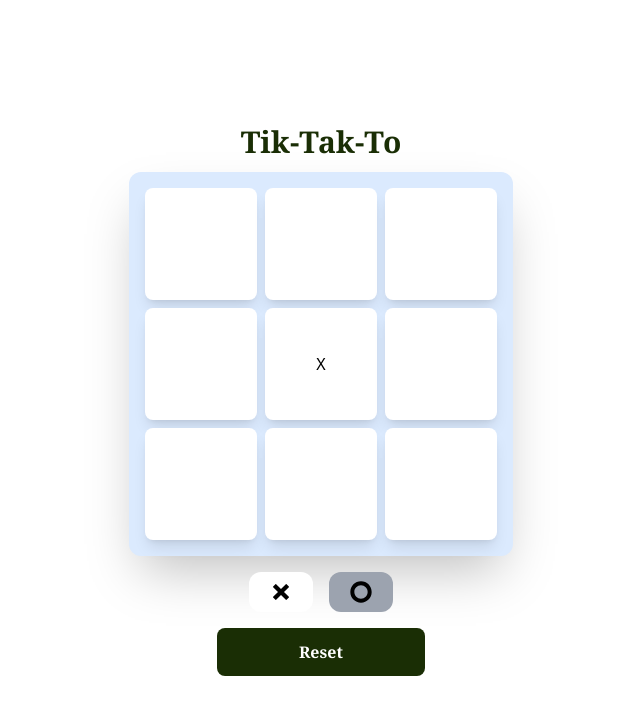
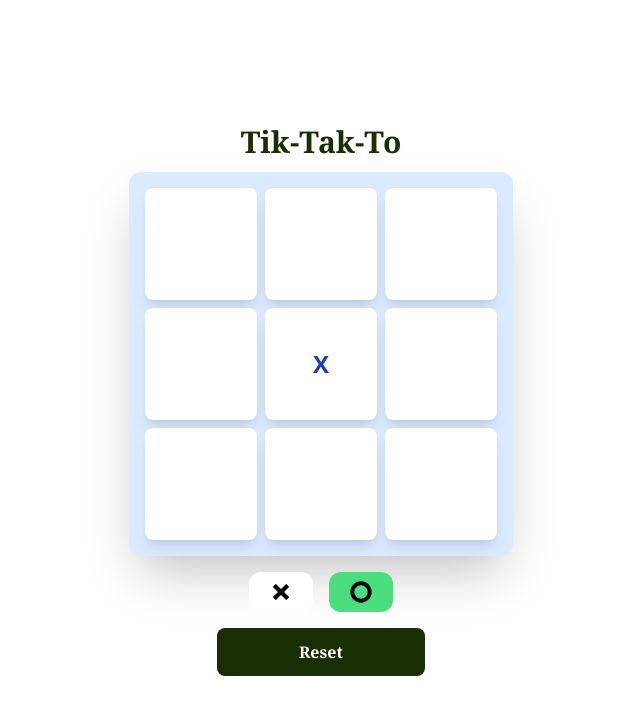
Before and after one commit to theisolatedmonk/tik-tak-to, a Next.js app: page / in a window 1280 px wide. Both pictures are taken after a click on the button 640 px from the left and 364 px from the top of the page. Shown: the top 714 px of the page, without its empty margins (319-959 px from the left). Built offline with nearby package versions, Linux system fonts and the light colour scheme.

Commit message:
animation added

```diff
--- a/package.json
+++ b/package.json
@@ -9,6 +9,7 @@
     "lint": "next lint"
   },
   "dependencies": {
+    "@formkit/auto-animate": "^0.7.0",
     "@types/node": "18.16.3",
     "@types/react": "18.2.4",
     "@types/react-dom": "18.2.3",
--- a/src/pages/index.tsx
+++ b/src/pages/index.tsx
@@ -4,10 +4,11 @@ import { useEffect, useState } from "react";
 import { ImCross } from "react-icons/im";
 import { CgShapeCircle } from "react-icons/cg";
 import clsx from "clsx";
-
 const inter = Inter({ subsets: ["latin"] });
+import { useAutoAnimate } from "@formkit/auto-animate/react";
 
 export default function Home() {
+  const [parent, enableAnimations] = useAutoAnimate(/* optional config */);
   const initialValues = [
     { value: "", disabled: false },
     { value: "", disabled: false },
@@ -24,8 +25,7 @@ export default function Home() {
   const [currentValue, setCurrentValue] = useState("X");
   const [winPlayer, setWinPlayer] = useState<string | null>(null);
 
-  useEffect(() => {
-    if (
+  const isXTrue =
     (values[0].value === "X" &&
       values[1].value === "X" &&
       values[2].value === "X") ||
@@ -40,10 +40,12 @@ export default function Home() {
       values[6].value === "X") ||
     (values[0].value === "X" &&
       values[4].value === "X" &&
-        values[8].value === "X")
-    )
-      setWinPlayer("X");
-    if (
+      values[8].value === "X") ||
+    (values[0].value === "X" &&
+      values[3].value === "X" &&
+      values[6].value === "X");
+
+  const isOTrue =
     (values[0].value === "O" &&
       values[1].value === "O" &&
       values[2].value === "O") ||
@@ -58,10 +60,14 @@ export default function Home() {
       values[6].value === "O") ||
     (values[0].value === "O" &&
       values[4].value === "O" &&
-        values[8].value === "O")
-    )
-      setWinPlayer("O");
+      values[8].value === "O");
 
+  const isBoxFilled = values.every((value) => value.value != "");
+
+  useEffect(() => {
+    if (isXTrue) setWinPlayer(` Player "X" Win`);
+    if (isOTrue) setWinPlayer(` Player "O" Win`);
+    if (!isXTrue && !isOTrue && isBoxFilled) setWinPlayer(" Match Draw");
     // return () => {
     //   second
     // }
@@ -87,7 +93,10 @@ export default function Home() {
   };
 
   return (
-    <main className=" flex flex-col justify-center bg-white h-screen w-full items-center gap-2">
+    <main
+      ref={parent}
+      className=" flex flex-col justify-center bg-white h-screen w-full items-center gap-2"
+    >
       <p
         className="w-52 h-10
  text-lime-950 text-3xl font-bold font-serif rounded-lg  text-center items-center"
@@ -100,17 +109,21 @@ export default function Home() {
             key={index}
             onClick={() => handleClick(index)}
             disabled={item.disabled}
-            className="h-28 w-full rounded-lg bg-white focus:bg-slate-400 focus:outline shadow-lg"
+            className={clsx(
+              "h-28 w-full rounded-lg text-2xl font-bold bg-white focus:bg-slate-400 focus:outline shadow-lg",
+              { "!text-blue-800": item.value == "X" }
+            )}
           >
             {item.value}
           </button>
         ))}
       </div>
+
       <div className="grid grid-cols-2  rounded-md p-2 w-40 gap-4  gap h-14 items-center ">
         <p
           className={clsx(
             "  h-10 rounded-xl flex items-center justify-center",
-            currentPlayer === "x" ? "bg-gray-400" : "bg-white"
+            currentPlayer == "x" ? "bg-green-400" : "bg-white"
           )}
         >
           <ImCross />
@@ -118,7 +131,7 @@ export default function Home() {
         <p
           className={clsx(
             "  h-10 rounded-xl flex items-center justify-center ",
-            currentPlayer === "o" ? "bg-gray-400" : "bg-white"
+            currentPlayer == "o" ? "bg-green-400" : "bg-white"
           )}
         >
           <CgShapeCircle className="h-8 w-8" />
@@ -135,14 +148,19 @@ bg-lime-950 text-white font-bold font-serif rounded-lg   focus:outline focus:out
       {/* <div className="bg-green-500">{()}</div> */}
 
       {/*  */}
-      <>
       {winPlayer && (
-          <div className="h-screen w-full bg-black/90 fixed flex items-center justify-center text-white  ">
-            <button className="font-bold border px-4 border-black absolute top-20 right-20" onClick={() => setWinPlayer(null)}>Close</button>
-            <p className="text-5xl  font-bold">Player {winPlayer} Win </p>
+        <div className="h-screen  w-full bg-black/90 fixed flex items-center justify-center text-white  ">
+          <button
+            className="font-bold border px-4 border-black absolute top-20 right-20"
+            onClick={() => {
+              setWinPlayer(null), handleReset(), setCurrentPlayer("x");
+            }}
+          >
+            Close
+          </button>
+          <p className="text-5xl  font-bold"> {winPlayer} </p>
         </div>
       )}
-      </>
     </main>
   );
 }
```
Also changed, not shown: 1 other file (tests, documents, lock files or other folders). Lines whose indentation alone changed are shown as unchanged.
